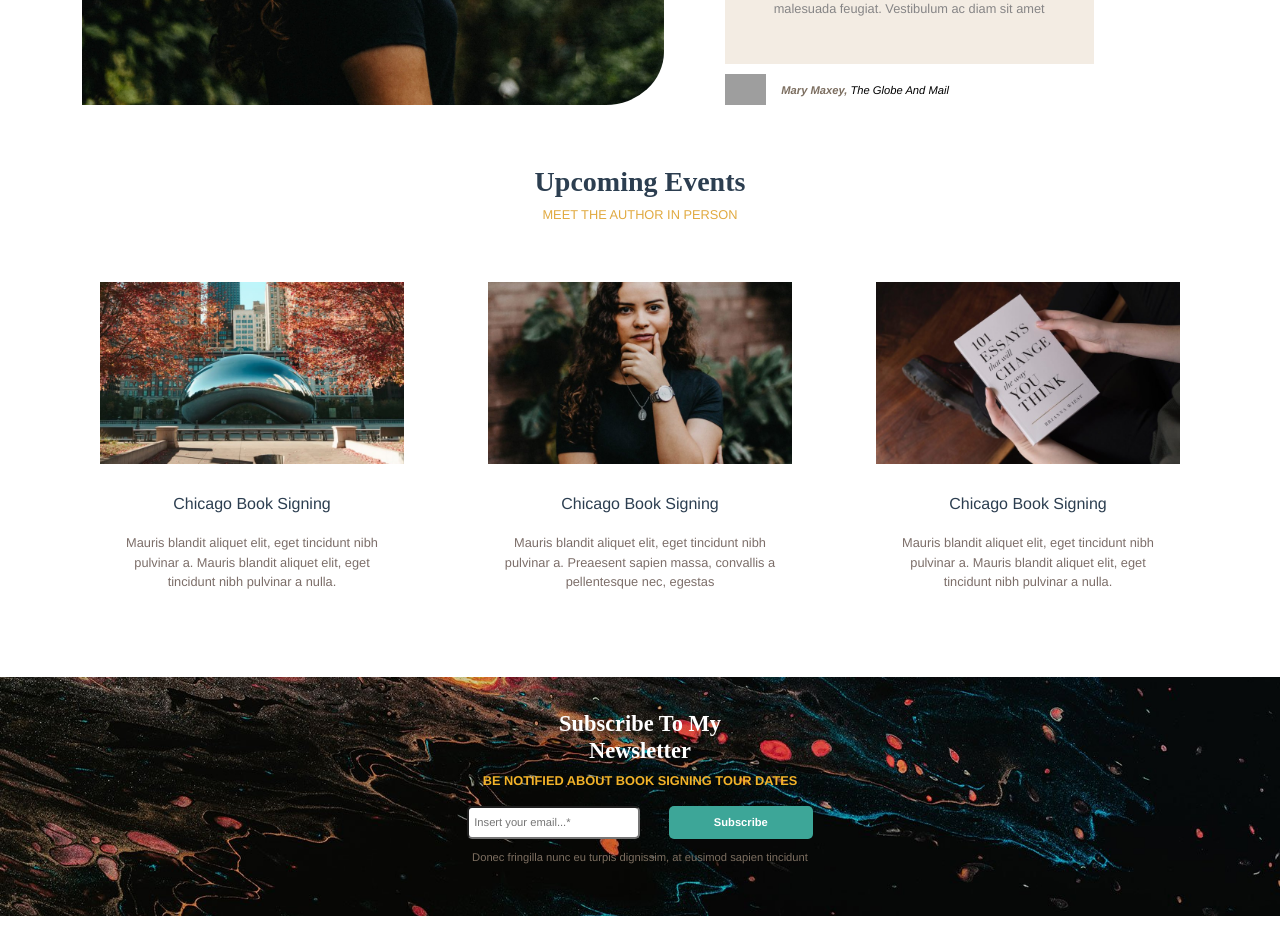
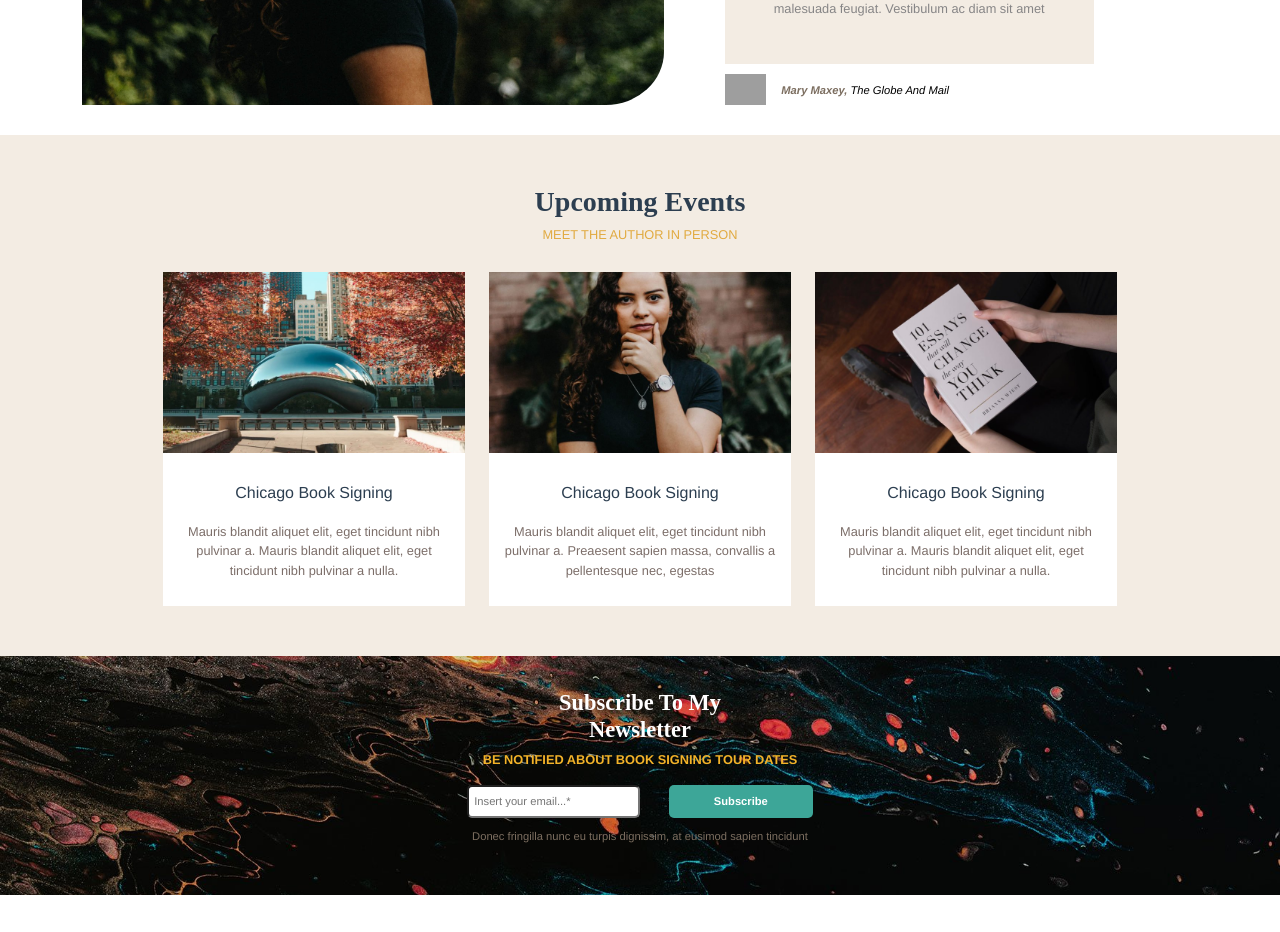
Before and after one commit to Andrea1302/proj-html-vuejs, a Vue app: page / in a window 1280 px wide. Shown: the part 1680-2612 px from the top of the page. Built offline with nearby package versions, Linux system fonts and the light colour scheme; grey boxes are pictures that could not be loaded; a web font is replaced by a local one.

Commit message:
fix: change color in upcoming component

```diff
--- a/src/components/Upcoming.vue
+++ b/src/components/Upcoming.vue
@@ -1,5 +1,5 @@
 <template>
-    <section id="upcoming" class="container">
+    <section id="upcoming">
         <h3 class="text-center">
             Upcoming Events
         </h3>
@@ -8,11 +8,10 @@
         </h5>
 
         <!-- Cards  -->
-        <div class="row">
+        <div class="row justify-content-center">
 
             <!-- Card 1 -->
-            <div class="col-lg-4">
-                <div class="layover_hover">
+            <div class="col-lg-3">
                 <img class="img_upcoming" src="../assets/event-05-800x479.jpg" alt="chicago">
                 <div class="contenitore_description">
                     <h6 class="text-center">
@@ -23,11 +22,9 @@
                     </p>
                 </div>
             </div>
-            </div>
 
             <!-- Card 2  -->
-            <div class="col-lg-4">
-                <div class="layover_hover">
+            <div class="col-lg-3">
                 <img class="img_upcoming"  src="../assets/event-04-800x479.jpg" alt="Amanda">
                 <div class="contenitore_description">
                     <h6 class="text-center">
@@ -38,12 +35,10 @@
                     </p>
                 </div>
             </div>
-            </div>
 
 
             <!-- Card 3  -->
-            <div class="col-lg-4">
-                <div class="layover_hover">
+            <div class="col-lg-3">
                     <img class="img_upcoming"  src="../assets/event-07-800x479.jpg" alt="Book">
                 <div class="contenitore_description">
                     <h6 class="text-center">
@@ -52,7 +47,6 @@
                     <p class="text-center">
                         Mauris blandit aliquet elit, eget tincidunt nibh pulvinar a. Mauris blandit aliquet elit, eget tincidunt nibh pulvinar a nulla.
                     </p>
-                    </div>
                 </div>
             </div>
         </div>
@@ -70,15 +64,14 @@ export default {
 <!-- Add "scoped" attribute to limit CSS to this component only -->
 <style scoped lang="scss">
 #upcoming{
-    .layover_hover{
-        padding: 30px;
-    }
+    padding: 50px 0;
+    background-color: #f3ece3;
     .contenitore_description{
         background-color: white;
         padding: 10px;
     }
 
-    padding: 30px 0;
+
     h3{
         font-family: serif;
         font-weight: bold;
@@ -101,10 +94,9 @@ export default {
 }
 
 // hover
- .layover_hover:hover{
-    background-color: #ffdbc1;
-}
-.layover_hover:hover img{
+#upcoming{
+    .img_upcoming:hover{
     opacity: .6;
     }
+}
 </style>
```
Lines whose indentation alone changed are shown as unchanged.
